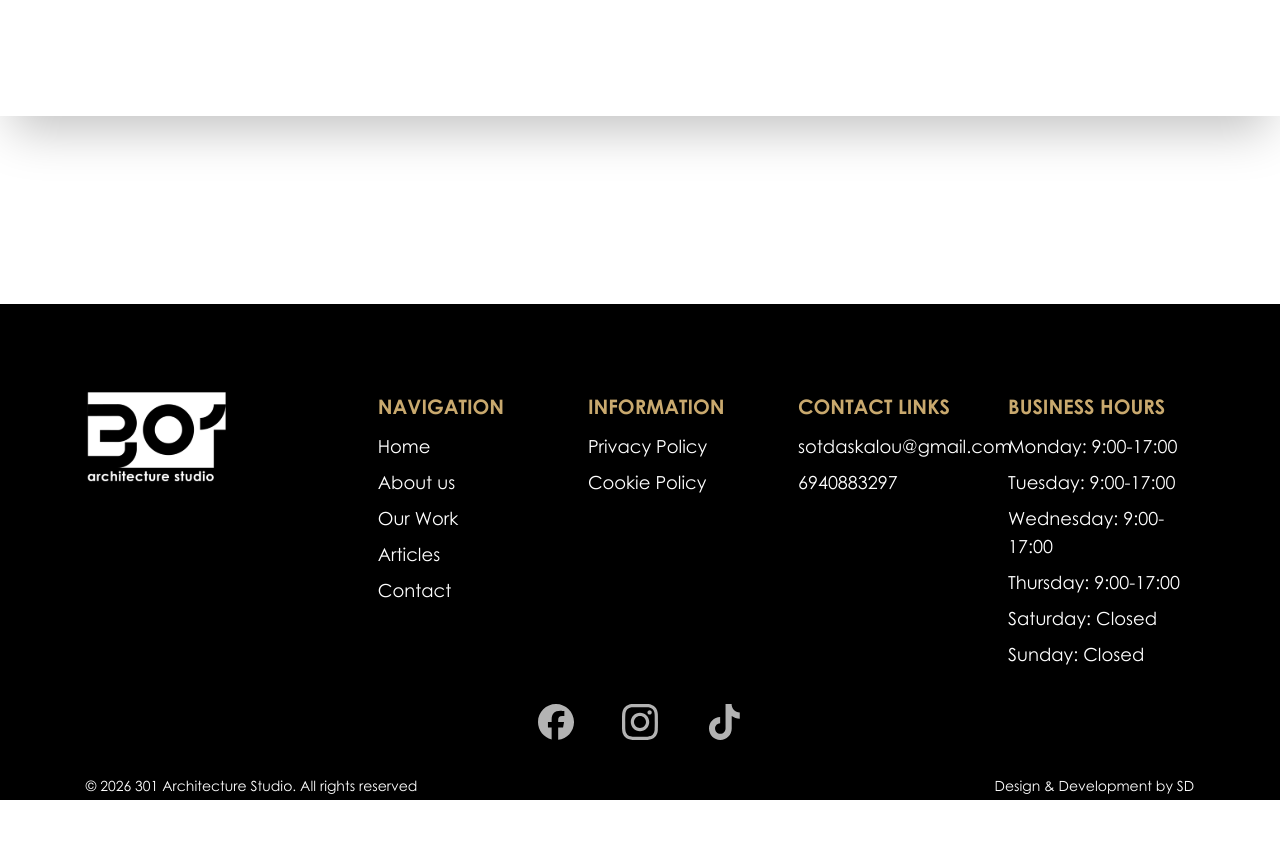
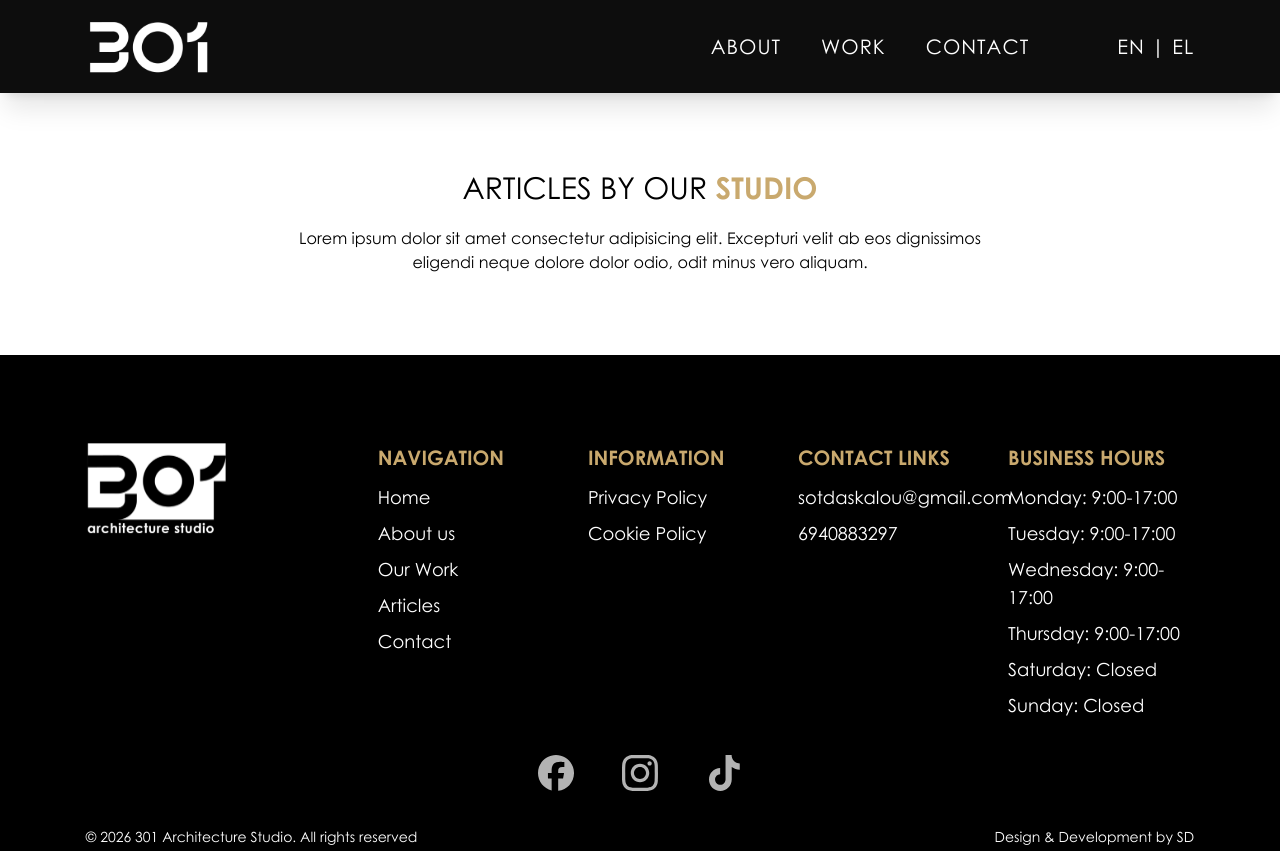
Before and after one commit to sotdask/301, a React (Vite) app: page /articles in a window 1280 px wide. Before the commit the page ends 800 px from the top, so only its background shows below. Built offline with nearby package versions, Linux system fonts and the light colour scheme.

Commit message:
articles page

```diff
--- a/src/App.jsx
+++ b/src/App.jsx
@@ -10,11 +10,11 @@ import Home from "./pages/Home";
 import About from "./pages/About";
 import Projects from "./pages/Projects";
 import Contact from "./pages/Contact";
+import Articles from "./pages/Articles";
 import PrivacyPolicy from "./pages/PrivacyPolicy";
 import CookiesPolicy from "./pages/CookiesPolicy";
 import Header from "./layouts/Header";
 import Footer from "./layouts/Footer";
-
 
 function ScrollToTop() {
   const { pathname } = useLocation();
@@ -54,6 +54,7 @@ function App() {
             <Route path="/about" element={<About />} />
             <Route path="/projects" element={<Projects />} />
             <Route path="/contact" element={<Contact />} />
+            <Route path="/articles" element={<Articles />} />
             <Route path="/privacy-policy" element={<PrivacyPolicy />} />
             <Route path="/cookies-policy" element={<CookiesPolicy />} />
           </Routes>
--- a/src/layouts/Footer.jsx
+++ b/src/layouts/Footer.jsx
@@ -42,7 +42,7 @@ function Footer() {
                 </li>
                 <li>
                   <a
-                    href="#"
+                    href="/articles"
                     className="transition duration-300 hover:text-primary"
                   >
                     Articles
--- a/src/layouts/Header.jsx
+++ b/src/layouts/Header.jsx
@@ -1,10 +1,14 @@
 import React, { useEffect, useState } from "react";
+import { useLocation } from "react-router-dom";
 import { logo } from "../assets/index";
 import Menu from "../components/global/Menu";
 import Navbar from "./Navbar";
 
 function Header() {
+  const { pathname } = useLocation();
+  const isArticlesPage = pathname === "/articles";
   const [isScrolled, setIsScrolled] = useState(false);
+  const showSolidHeader = isScrolled || isArticlesPage;
 
   useEffect(() => {
     const onScroll = () => {
@@ -20,7 +24,7 @@ function Header() {
   return (
     <header
       className={`fixed top-0 left-0 right-0 z-50 w-full transition-all duration-300 shadow-2xl ${
-        isScrolled
+        showSolidHeader
           ? "bg-black/95 py-4 shadow-xl backdrop-blur-sm"
           : "bg-transparent py-5"
       }`}
@@ -31,7 +35,7 @@ function Header() {
             src={logo}
             alt="logo"
             className={`transition-all duration-300 ${
-              isScrolled ? "w-28 md:w-32" : "w-32 md:w-40"
+              showSolidHeader ? "w-28 md:w-32" : "w-32 md:w-40"
             }`}
           />
         </a>
--- /dev/null
+++ b/src/pages/Articles.jsx
@@ -0,0 +1,16 @@
+import React from "react";
+
+function Articles() {
+  return (
+    <section className="section-padding section-margin pt-22 flex flex-col items-center">
+      <h1 className="uppercase text-2xl lg:text-3xl text-center">
+        articles by our <span className="text-primary font-bold">studio</span>
+      </h1>
+      <p className="max-w-175 mt-3 lg:mt-5 text-center">
+        Lorem ipsum dolor sit amet consectetur adipisicing elit. Excepturi velit ab eos dignissimos eligendi neque dolore dolor odio, odit minus vero aliquam.
+        </p>
+    </section>
+  );
+}
+
+export default Articles;
```
